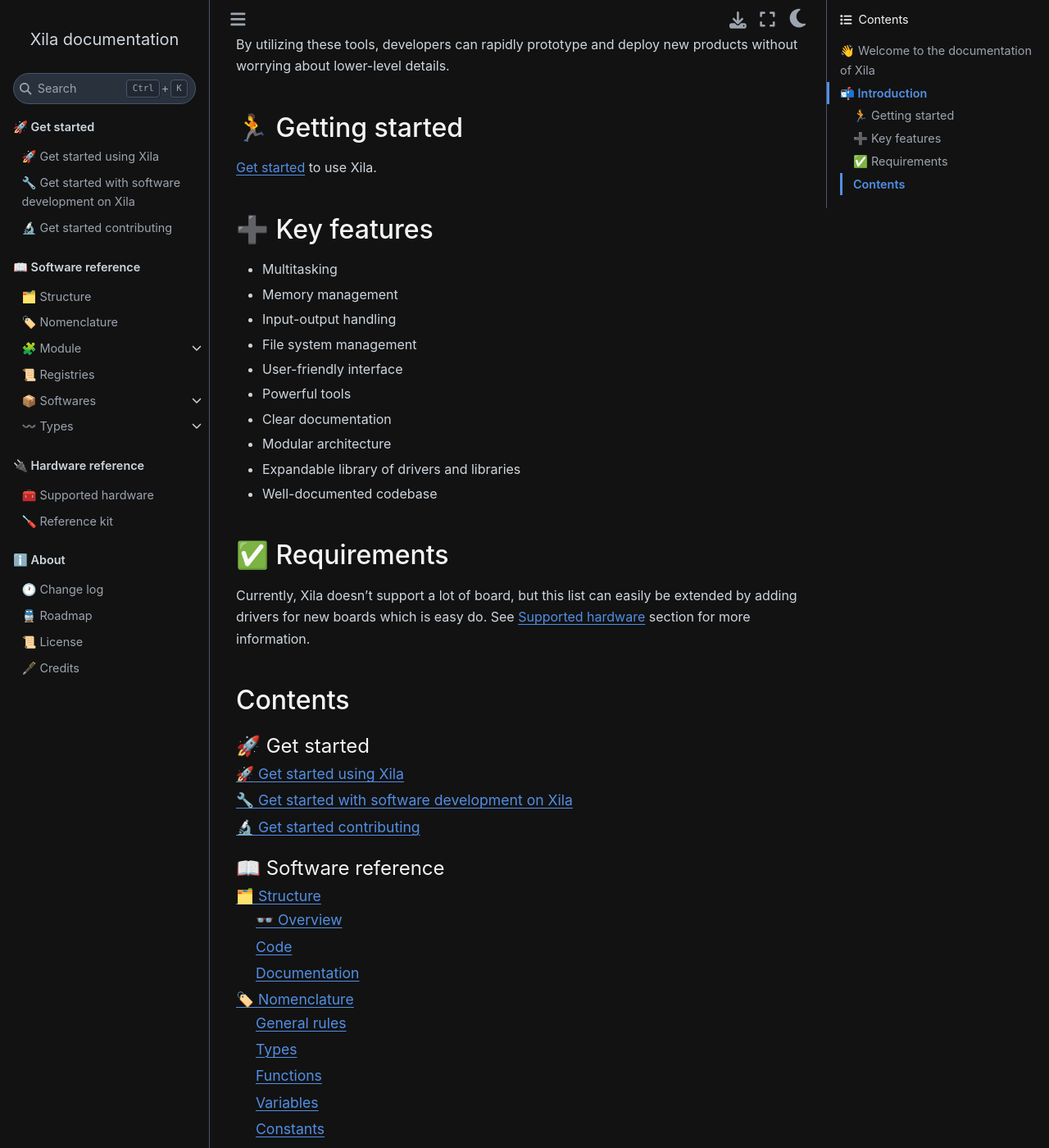
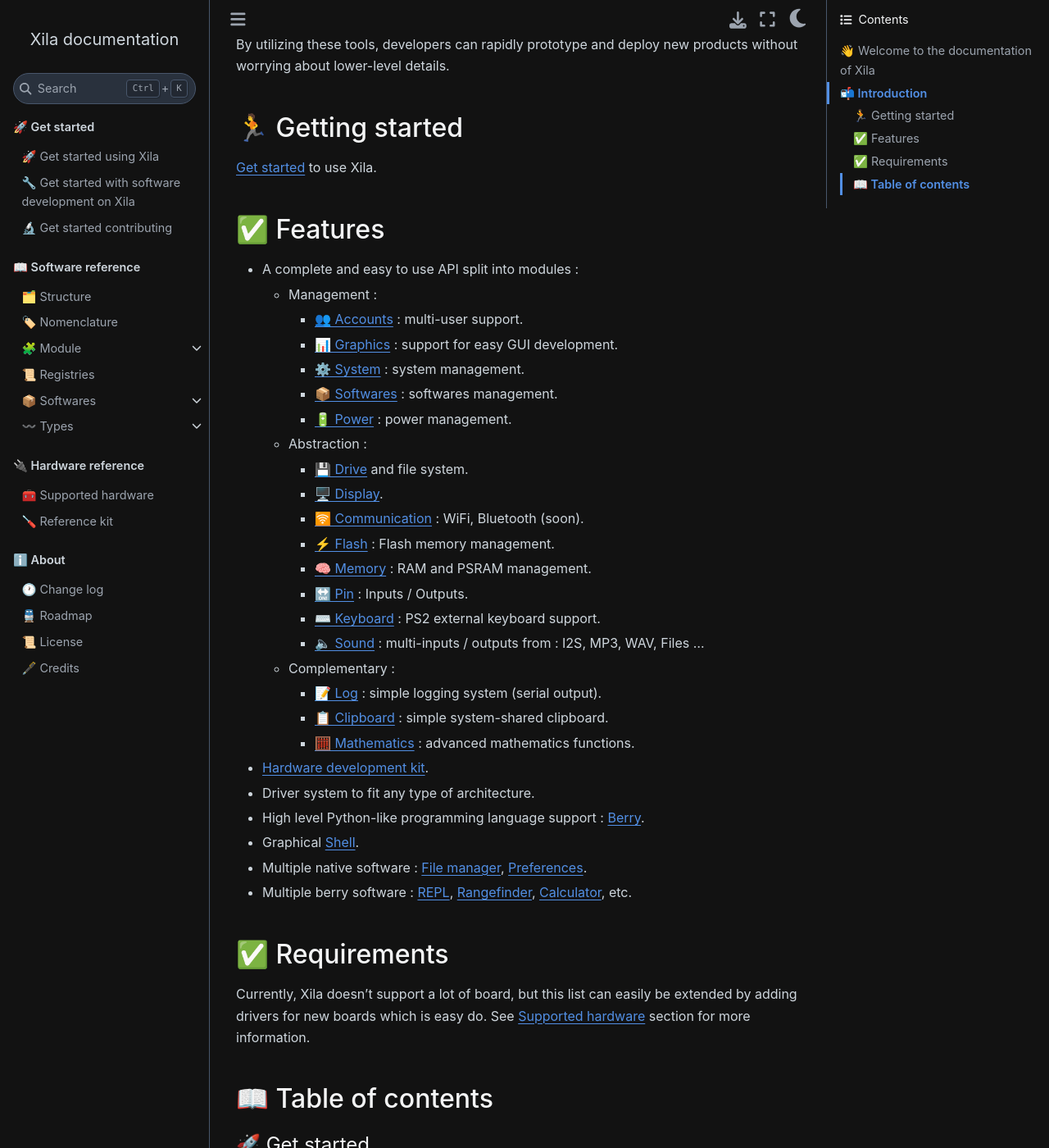
Before and after one commit to Xila-Project/Old_documentation, a Sphinx documentation site: the page built from source/index.md, in a window 1280 px wide and 1400 px high, scrolled down 556 px. Shown: the whole window at 82% size. Built offline with Sphinx 7.4.7 and the Sphinx Book theme 1.1.4, drawn with Linux system fonts in a browser that asks for light colours.

Commit message:
Update index features

````diff
--- a/source/index.md
+++ b/source/index.md
@@ -16,24 +16,41 @@ By utilizing these tools, developers can rapidly prototype and deploy new produc
 
 [Get started](<./Get started/Use.md>) to use Xila.
 
-## ➕ Key features
+## ✅ Features
 
-- Multitasking
-- Memory management
-- Input-output handling
-- File system management
-- User-friendly interface
-- Powerful tools
-- Clear documentation
-- Modular architecture
-- Expandable library of drivers and libraries
-- Well-documented codebase
+- A complete and easy to use API split into modules :
+  - Management :
+    - [](<./Software reference/Modules/Accounts.md>) : multi-user support.
+    - [](<./Software reference/Modules/Graphics.md>) : support for easy GUI development.
+    - [](<./Software reference/Modules/System.md>) : system management.
+    - [](<./Software reference/Modules/Softwares.md>) : softwares management.
+    - [](<./Software reference/Modules/Power.md>) : power management.
+  - Abstraction :
+    - [](<./Software reference/Modules/Drive.md>) and file system.
+    - [](<./Software reference/Modules/Display.md>).
+    - [](<./Software reference/Modules/Communication.md>) : WiFi, Bluetooth (soon).
+    - [](<./Software reference/Modules/Flash.md>) : Flash memory management.
+    - [](<./Software reference/Modules/Memory.md>) : RAM and PSRAM management.
+    - [](<./Software reference/Modules/Pin.md>) : Inputs / Outputs.
+    - [](<./Software reference/Modules/Keyboard.md>) : PS2 external keyboard support.
+    - [](<./Software reference/Modules/Sound.md>) : multi-inputs / outputs from : I2S, MP3, WAV, Files ...
+  - Complementary :
+    - [](<./Software reference/Modules/Log.md>) : simple logging system (serial output).
+    - [](<./Software reference/Modules/Clipboard.md>) : simple system-shared clipboard.
+    - [](<./Software reference/Modules/Mathematics.md>) : advanced mathematics functions.
+
+- [Hardware development kit](https://github.com/Xila-Project/Hardware).
+- Driver system to fit any type of architecture.
+- High level Python-like programming language support : [Berry](https://berry-lang.github.io/).
+- Graphical [Shell](https://github.com/Xila-Project/Shell).
+- Multiple native software : [File manager](https://github.com/Xila-Project/File_Manager), [Preferences](https://github.com/Xila-Project/Preferences).
+- Multiple berry software : [REPL](https://github.com/Xila-Project/Berry_REPL), [Rangefinder](https://github.com/Xila-Project/Rangefinder), [Calculator](https://github.com/Xila-Project/Calculator), etc.
 
 ## ✅ Requirements
 
 Currently, Xila doesn't support a lot of board, but this list can easily be extended by adding drivers for new boards which is easy do. See [Supported hardware](../Hardware%20reference/Supported%20hardware) section for more information.
 
-## Contents
+## 📖 Table of contents
 
 ```{toctree}
    :caption:   🚀 Get started
````
